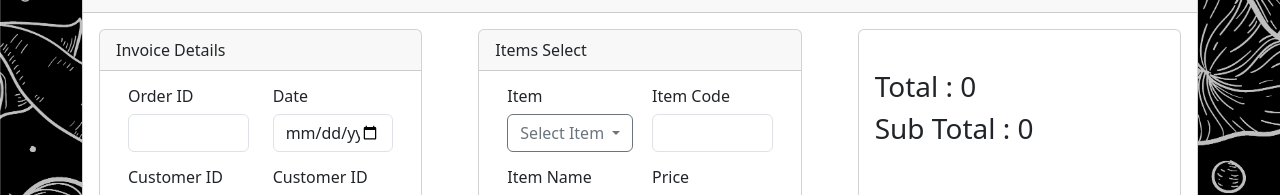
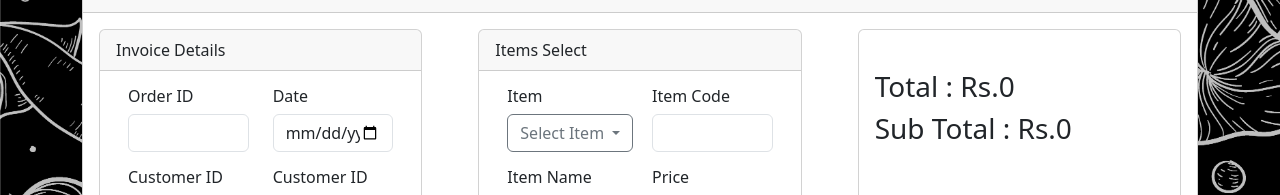
Before and after one commit to ShenanVindinu/SPA-POS-FrontEnd, a website: page index.html in a window 1280 px wide. Both pictures are taken after a click on the link "Orders". Shown: the part 148-343 px from the top of the page. Drawn offline with nearby package versions, Linux system fonts and the light colour scheme; no server answers.

Commit message:
added currency to total

```diff
--- a/index.html
+++ b/index.html
@@ -478,8 +478,8 @@
                         <div class="card">
                             <div class="card-body">
                                 <br>
-                                <h3 id="totalText">Total : 0</h3>
-                                <h3 id="SubTotalText">Sub Total : 0</h3>
+                                <h3 id="totalText">Total : Rs.0</h3>
+                                <h3 id="SubTotalText">Sub Total : Rs.0</h3>
                                 <br>
                                 <br>
                                 <div class="container text-lg-start">
```
